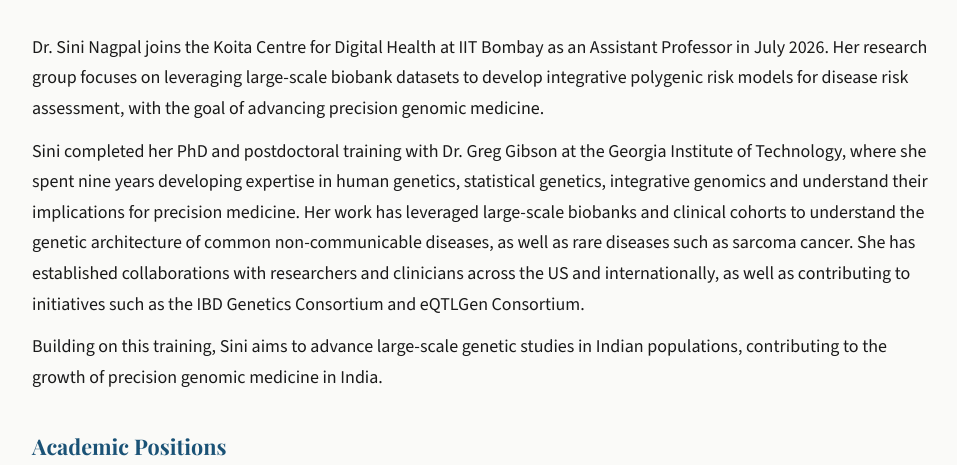
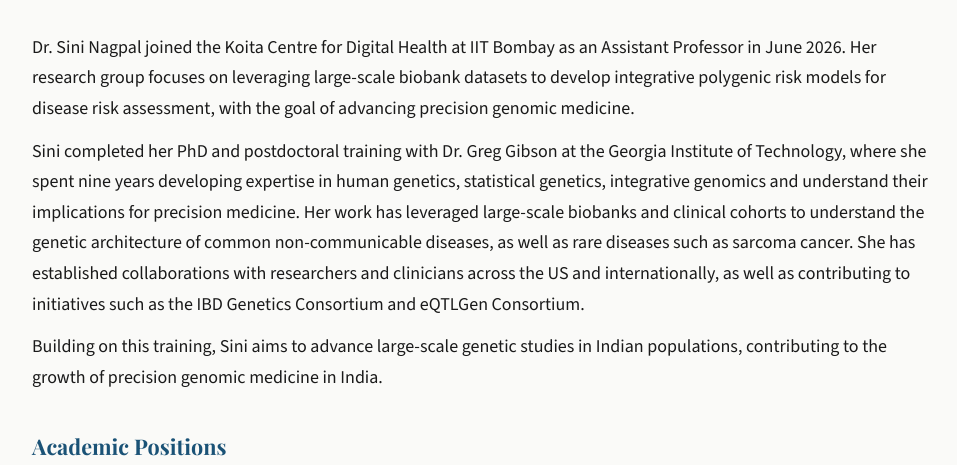
Before and after one commit to nagpallab/nagpallab.github.io, a Jekyll site: the page built from pi.md, in a window 1280 px wide and 900 px high, cut to the strip 435-900 px from the top of the window. Shown: the whole strip, without its empty margins (152-1109 px from the left). Built offline with Jekyll 4.4.1, drawn with Linux system fonts in a browser that asks for light colours.

Commit message:
Update pi.md

```diff
--- a/pi.md
+++ b/pi.md
@@ -20,7 +20,7 @@
 </div>
 
 <div class="pi-section">
-  <p>Dr. Sini Nagpal joins the Koita Centre for Digital Health at IIT Bombay as an Assistant Professor in July 2026. Her research group focuses on leveraging large-scale biobank datasets to develop integrative polygenic risk models for disease risk assessment, with the goal of advancing precision genomic medicine.</p>
+  <p>Dr. Sini Nagpal joined the Koita Centre for Digital Health at IIT Bombay as an Assistant Professor in June 2026. Her research group focuses on leveraging large-scale biobank datasets to develop integrative polygenic risk models for disease risk assessment, with the goal of advancing precision genomic medicine.</p>
 
   <p>Sini completed her PhD and postdoctoral training with Dr. Greg Gibson at the Georgia Institute of Technology, where she spent nine years developing expertise in human genetics, statistical genetics, integrative genomics and understand their implications for precision medicine. Her work has leveraged large-scale biobanks and clinical cohorts to understand the genetic architecture of common non-communicable diseases, as well as rare diseases such as sarcoma cancer. She has established collaborations with researchers and clinicians across the US and internationally, as well as contributing to initiatives such as the IBD Genetics Consortium and eQTLGen Consortium.</p>
 
```
